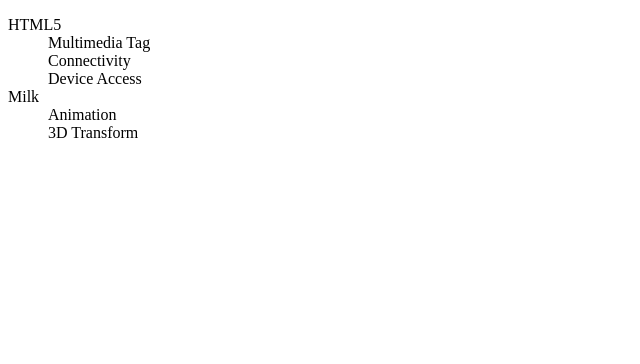
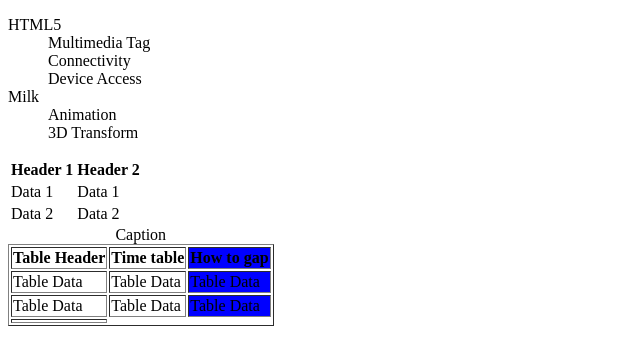
Before and after one commit to verumnium/verumnium.github.io, a plain HTML site: page 150119study.html in a window 1280 px wide. Shown: the whole page, without its empty margins (0-640 px from the left). Drawn offline with Linux system fonts and the light colour scheme.

Commit message:
20150421_school
:3

```diff
--- a/150119study.html
+++ b/150119study.html
@@ -17,3 +17,49 @@
       <dd>3D Transform</dd>
     </dl>
   </body>
+
+  <body>
+    <table border="0.5">
+      <tr>
+        <th>Header 1</th>
+        <th>Header 2</th>
+      </tr>
+      <tr>
+        <td>Data 1</td>
+        <td>Data 1</td>
+      </tr>
+      <tr>
+        <td>Data 2</td>
+        <td>Data 2</td>
+      </tr>
+    </table>
+
+  </body>
+
+  <body>
+    <table border="1">
+      <caption>Caption</caption>
+      <colgroup>
+        <col span="2 style=background: red"/>
+        <col style="background: blue"/>
+      </colgroup>
+      <tread style="background: green">
+        <tr>
+          <th>Table Header</th>
+          <th>Time table</th>
+          <th>How to gap</th>
+        </tr>
+      </thread>
+      <tbody>
+        <tr>
+          <td>Table Data</td>
+          <td>Table Data</td>
+          <td>Table Data</td>
+        </tr>
+        <tr>
+          <td>Table Data</td>
+          <td>Table Data</td>
+          <td>Table Data</td>
+        </tr>
+        <tr>
+          <td>
```
Also changed, not shown: 01_hello.html (added, +10 -0 lines).
